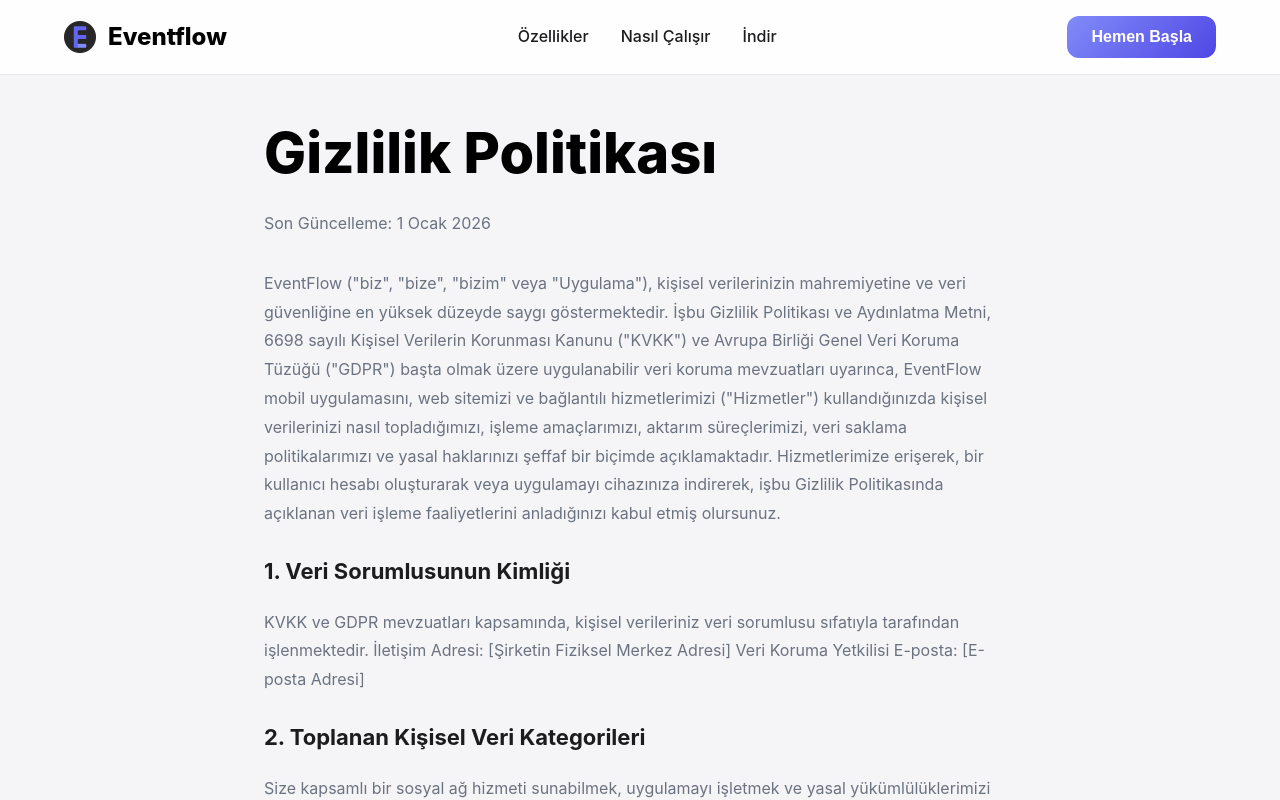
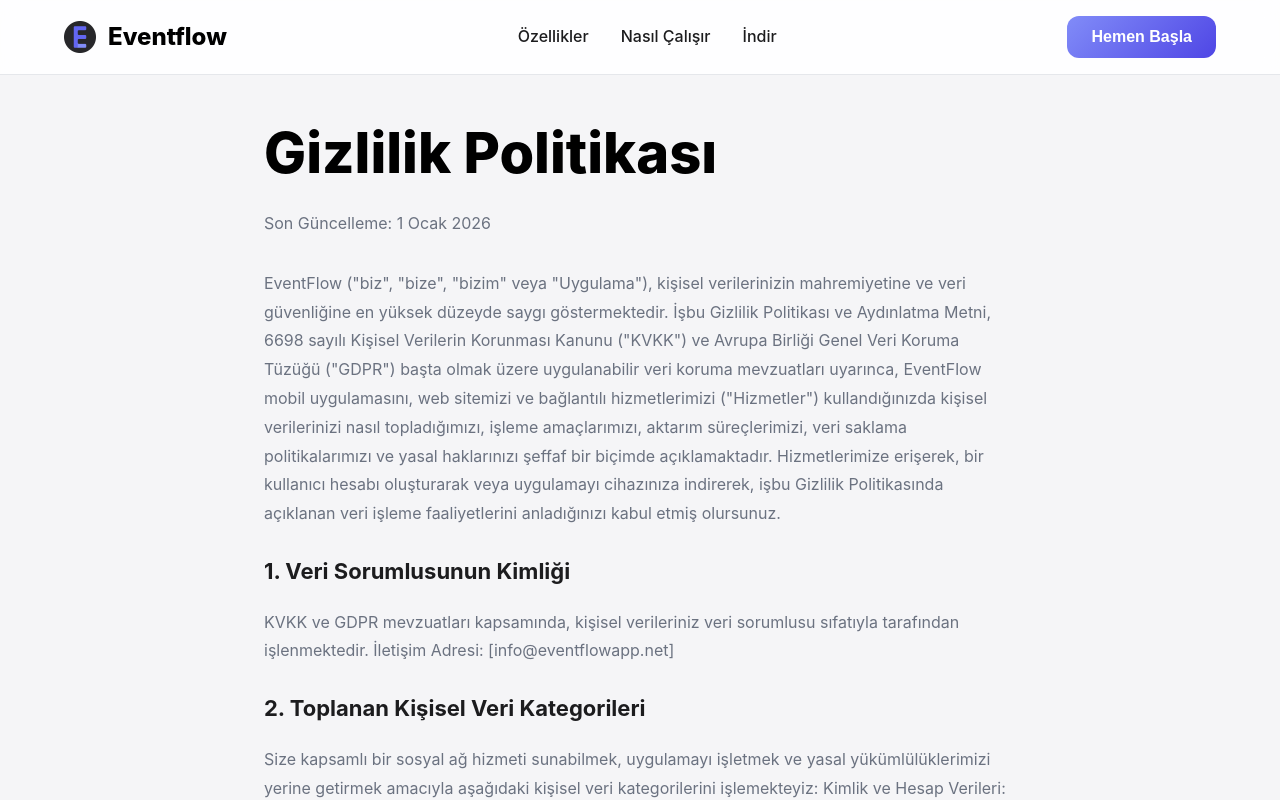
Before and after one commit to mertkiyak/EventFlowWebSite, a React (Vite) app: page /gizlilik in a window 1280 px wide. Shown: the top 800 px of the page. Built offline with nearby package versions, Linux system fonts and the light colour scheme.

Commit message:
feat: Add PrivacyPolicy page.

```diff
--- a/src/pages/PrivacyPolicy.jsx
+++ b/src/pages/PrivacyPolicy.jsx
@@ -19,8 +19,7 @@ const PrivacyPolicy = () => {
                     <h2 style={{ fontSize: '22px', marginBottom: '16px' }}>1. Veri Sorumlusunun Kimliği</h2>
                     <p style={{ color: '#6B7280' }}>
                         KVKK ve GDPR mevzuatları kapsamında, kişisel verileriniz veri sorumlusu sıfatıyla tarafından işlenmektedir.
-                        İletişim Adresi: [Şirketin Fiziksel Merkez Adresi]
-                        Veri Koruma Yetkilisi E-posta: [E-posta Adresi] </p>
+                        İletişim Adresi: [info@eventflowapp.net] </p>
                 </section>
 
                 <section>
```
